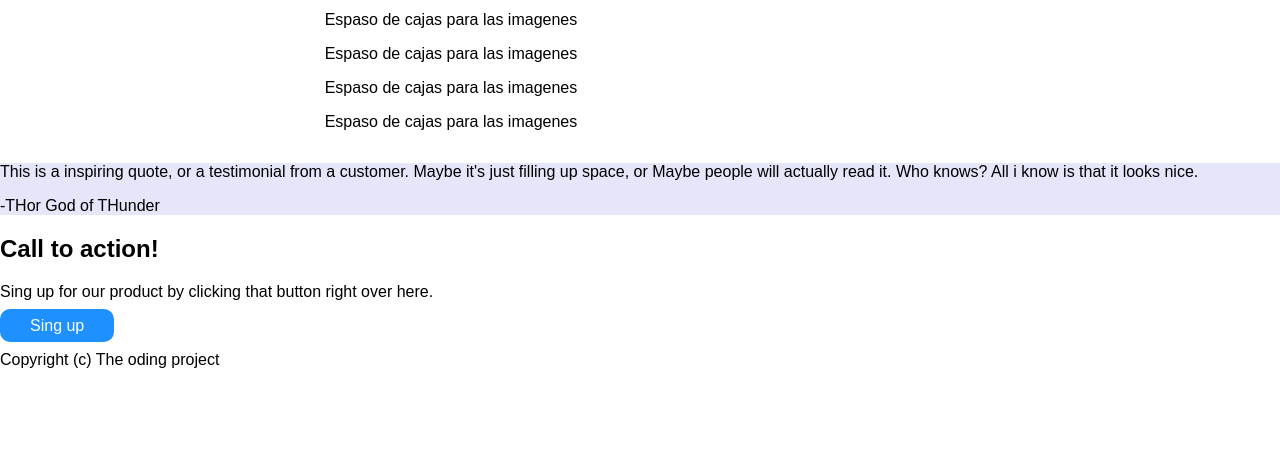
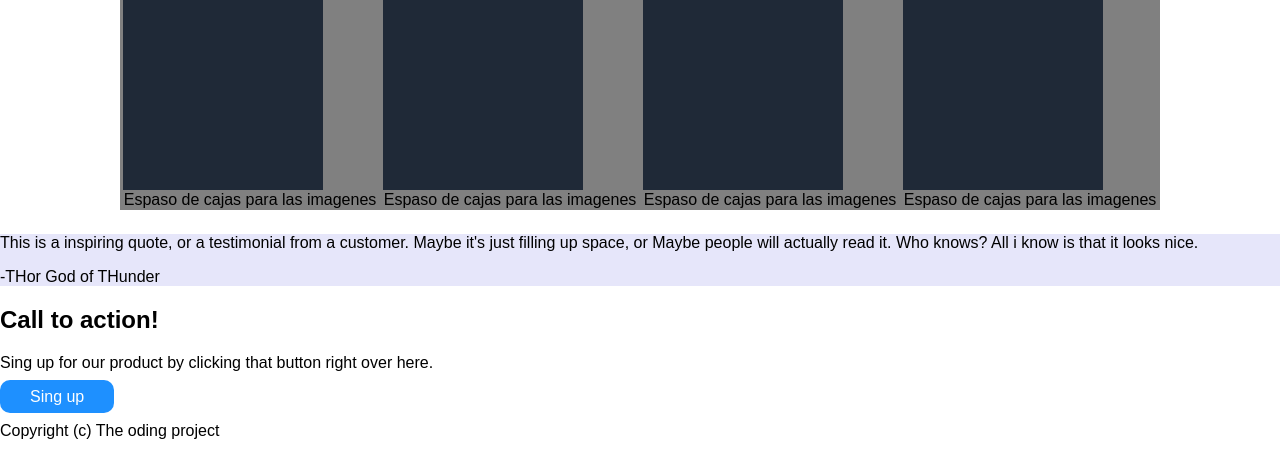
Before and after one commit to DAN-GHOST/Landing-page, a plain HTML site: page index.html in a window 1280 px wide. Shown: the part 464-920 px from the top of the page. Before the commit the page ends 849 px from the top, so only its background shows below. Drawn offline with Linux system fonts and the light colour scheme.

Commit message:
Se crearon las cajas y ordemainetos de estas para la tercera seccion de la pagina, sentrado el titulo y organizanod los items con CSS

```diff
--- a/index.html
+++ b/index.html
@@ -40,10 +40,30 @@
                     <h1 class="text-titel-2">Some random information.</h1>
                 </div>
                 <div class="contaner-box-img-1">
-                    <div><p>Espaso de cajas para las imagenes</p></div>
-                    <div><p>Espaso de cajas para las imagenes</p></div>
-                    <div><p>Espaso de cajas para las imagenes</p></div>
-                    <div><p>Espaso de cajas para las imagenes</p></div>
+                    <div class="contaner-box-1">
+                        <div class="contaner-boxImg-and-info">
+                            <div class="contaner-boxImg"></div>
+                            <p class="p-text">Espaso de cajas para las imagenes</p>
+                        </div>
+                    </div>
+                    <div class="contaner-box-1">
+                        <div class="contaner-boxImg-and-info">
+                            <div class="contaner-boxImg"></div>
+                            <p class="p-text">Espaso de cajas para las imagenes</p>
+                        </div>
+                    </div>
+                    <div class="contaner-box-1">
+                        <div class="contaner-boxImg-and-info">
+                            <div class="contaner-boxImg"></div>
+                            <p class="p-text">Espaso de cajas para las imagenes</p>
+                        </div>
+                    </div>
+                    <div class="contaner-box-1">
+                        <div class="contaner-boxImg-and-info">
+                            <div class="contaner-boxImg"></div>
+                            <p class="p-text">Espaso de cajas para las imagenes</p>
+                        </div>
+                    </div>
                 </div>
             </div>
         </div>
--- a/styles.css/styles.css
+++ b/styles.css/styles.css
@@ -10,7 +10,9 @@ body{
 }
 
 body,
-.li-links{
+.li-links,
+.contaner-title-and-items-1,
+.contaner-boxImg-and-info{
     flex-direction: column;
 
 }
@@ -32,7 +34,9 @@ a,
 .contaner-img-1,
 .li-links,
 .contaner-links,
-.contanier-logo{
+.contanier-logo,
+.contaner-title-and-items-1,
+.contaner-titel{
     display: flex;
     justify-items: center;
     justify-content: center;
@@ -63,20 +67,36 @@ a,
     background: dodgerblue;
 }
 
-.contaner-number-1{
+.contaner-img-1,
+.contaner-box-img-1{
+    background: grey;
+}
+
+.contaner-title-and-items-1,
+.contaner-number-1,
+.contaner-number-2,
+.contaner-boxImg-and-info,
+.p-text,
+.contaner-box-img-1,
+.contaner-box-1{
     display: flex;
     justify-items: center;
-    justify-content: space-between;
+}
+
+.contaner-number-1,
+.contaner-number-2{
     padding-top: 8px;
-    padding-bottom: 100px;
     padding-left: 120px;
     padding-right: 120px;
 }
+.contaner-number-1{
+    justify-content: space-between;
+    padding-bottom: 100px;
+}
 
 .contaner-number-2{
-    display: flex;
-    justify-items: center;
     justify-content: center;
+    padding-bottom: 8px;
 }
 
 .contaner-number-3{
@@ -105,12 +125,8 @@ a{
 
 .text-titel-2{
     margin: 10px;
-    font-size: 48px;
-    color: #F9FAF8;
-}
-
-.contaner-img-1{
-    background: grey;
+    font-size: 36px;
+    color: #1F2937;
 }
 
 .contaner-button-1{
@@ -118,8 +134,20 @@ a{
 }
 
 .contaner-title-and-items-1{
-    display: flex;
-    flex-direction: column;
-    justify-items: center;
-    justify-content: center;
+    flex: 1;
 }
+
+.contaner-box-img-1{
+    justify-content: space-around;
+}
+
+.contaner-boxImg{
+    flex-basis: 400px;
+    max-width: 200px;
+    max-height: 200px;
+    background: #1F2937;
+}
+
+.p-text{
+    margin: 1px;
+}
```
